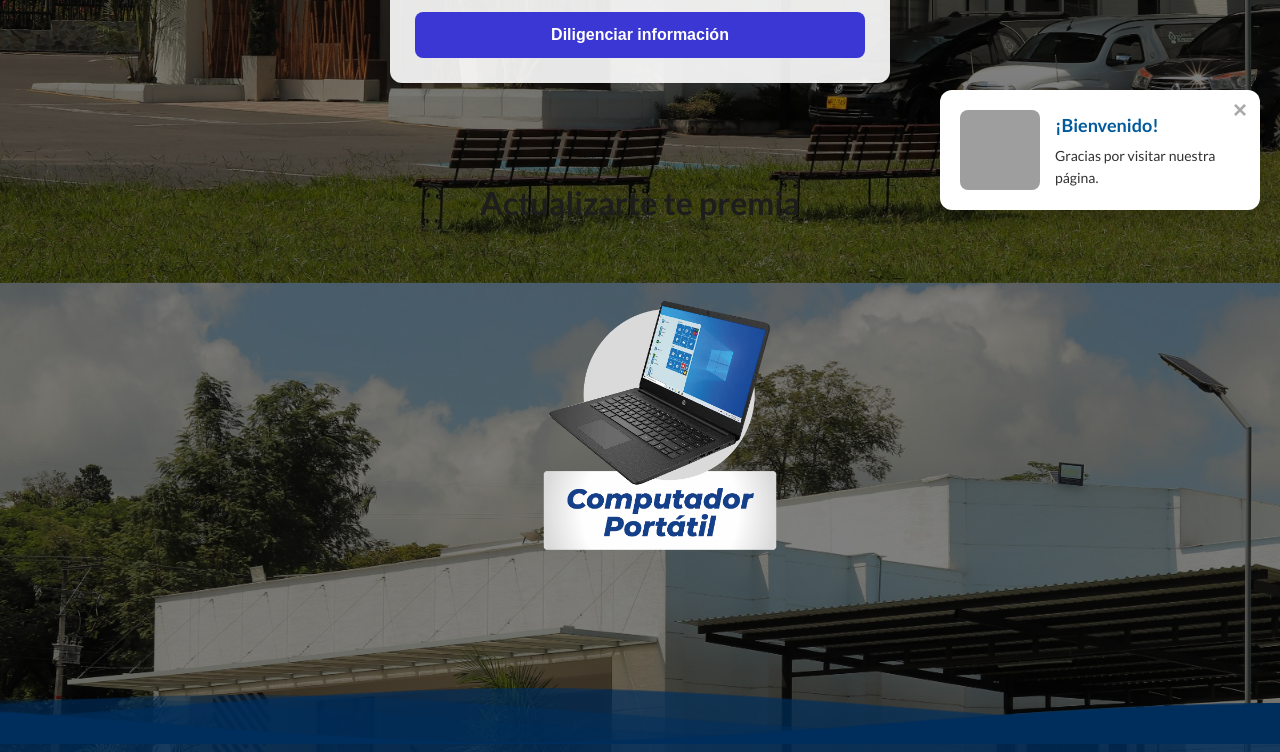
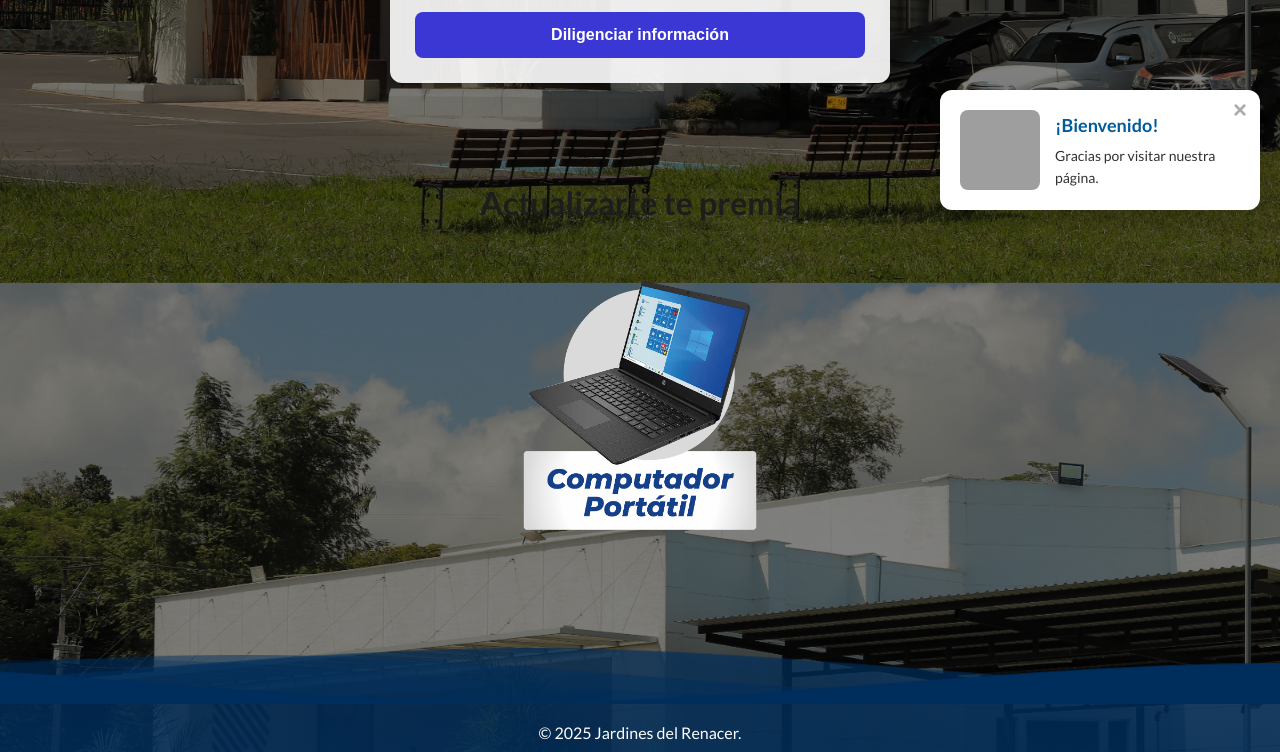
Before and after one commit to JuanMonza/Base-F_J.R, a plain HTML site: page index.html in a window 1280 px wide. Shown: the part 570-1322 px from the top of the page. Drawn offline with nearby package versions, Linux system fonts and the light colour scheme; grey boxes are pictures that could not be loaded.

Commit message:
feat: se actualiza css para centrar imagnes del carrousel

```diff
--- a/style_58.css
+++ b/style_58.css
@@ -316,6 +316,7 @@ footer a:hover {
     max-width: 900px;
     margin: 2rem auto;
     overflow: hidden;
+    padding: 0 20px;
 }
 
 .carousel-track {
@@ -325,7 +326,6 @@ footer a:hover {
 
 .carousel-slide {
     min-width: 100%;
-    padding: 20px;
     display: flex;
     justify-content: center;
     align-items: center;
@@ -337,8 +337,10 @@ footer a:hover {
     height: auto;
     border-radius: 15px;
     /* box-shadow: 0 10px 25px rgba(0, 0, 0, 0.15); */
-    object-fit: cover;
+    object-fit: contain;
     transition: transform 0.3s ease;
+    display: block;
+    margin: 0 auto;
 }
 
 .carousel-slide img:hover {
```
